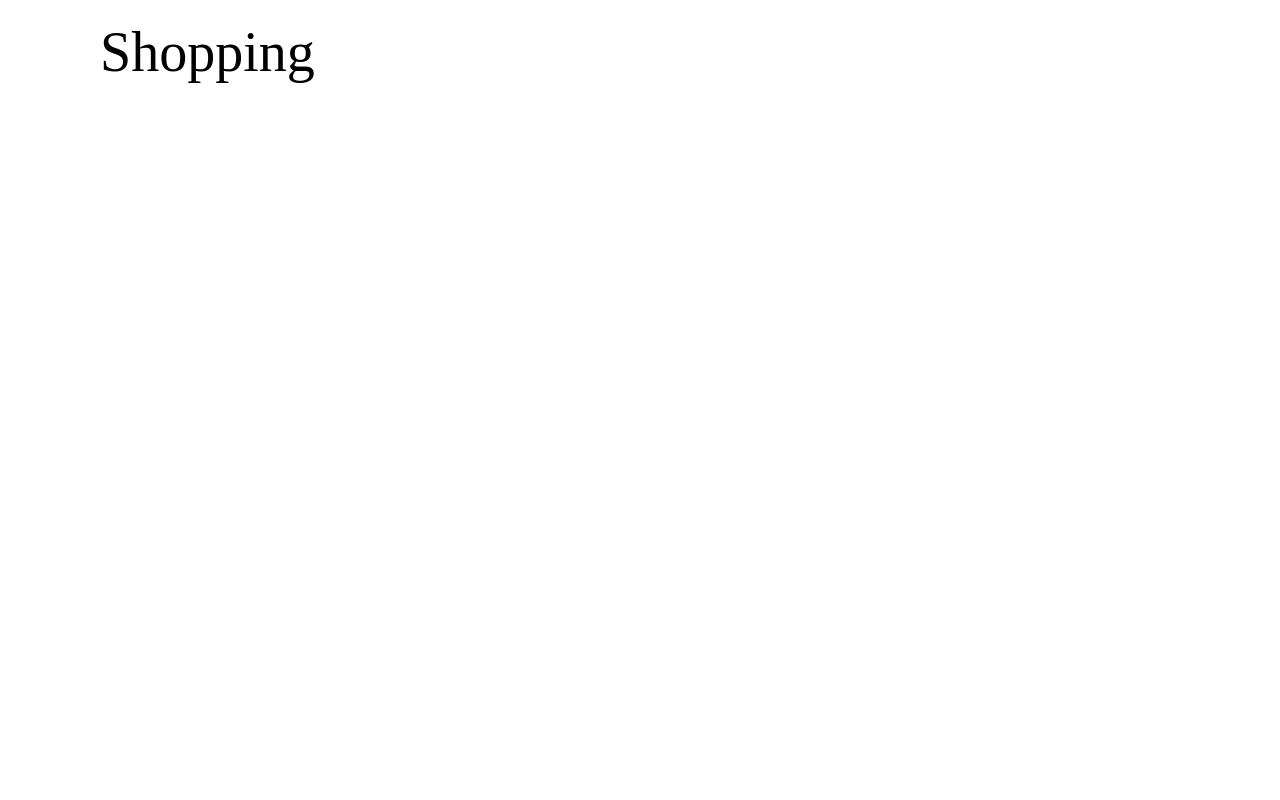
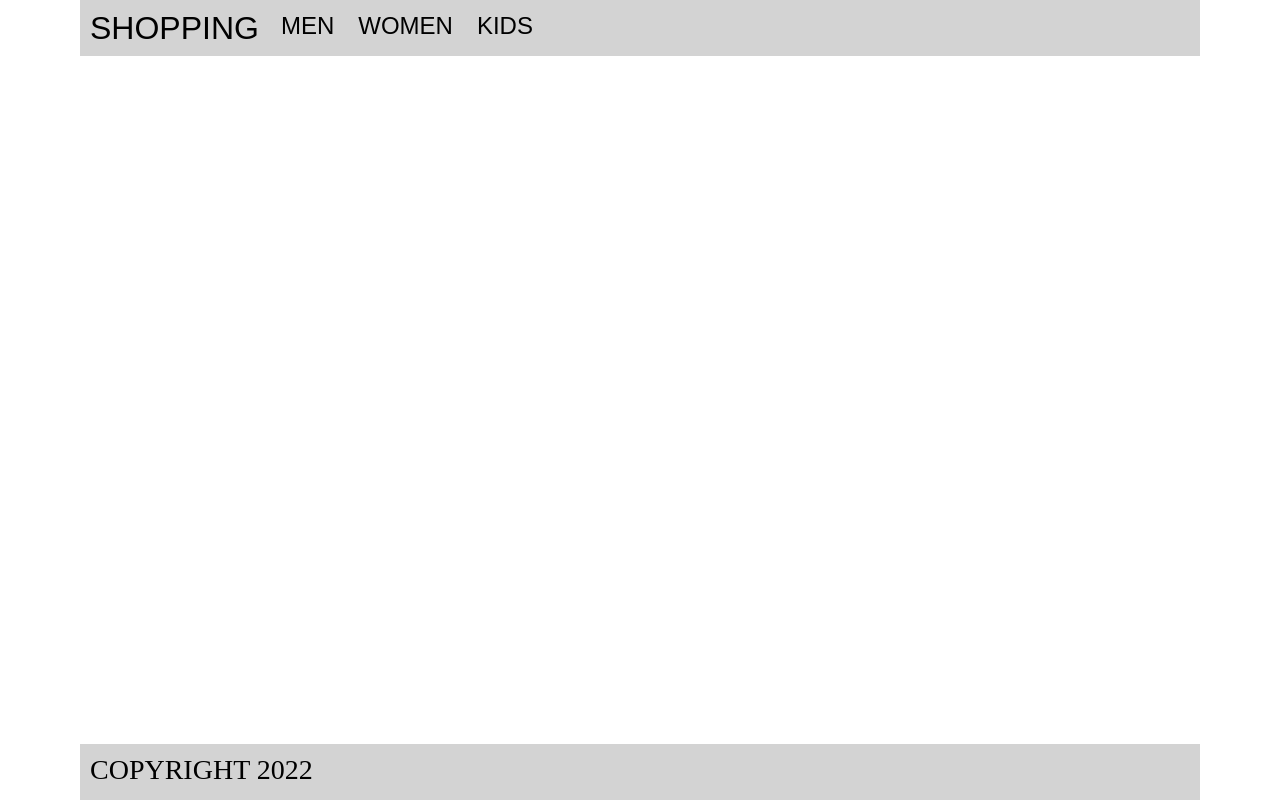
Before and after one commit to ctdc0208/shopping, a React (Create React App) app: page / in a window 1280 px wide. Built offline with nearby package versions, Linux system fonts and the light colour scheme.

Commit message:
add some header buttons

```diff
--- /dev/null
+++ b/src/App.css
@@ -0,0 +1,19 @@
+.app {
+    max-width: 70rem;
+    width: 100%;
+    margin-left: auto;
+    margin-right: auto;
+    height: 100%;
+}
+
+button {
+    background-color: Transparent;
+    background-repeat: no-repeat;
+    border: none;
+    overflow: hidden;
+    outline: none;
+}
+
+button:hover {
+    cursor: pointer;
+}
--- a/src/App.js
+++ b/src/App.js
@@ -1,9 +1,12 @@
+import "./App.css"
 import Header from "./UI/Header";
+import Footer from "./UI/Footer";
 
 function App() {
   return (
-    <div>
+    <div className="app">
       <Header />
+      <Footer />
     </div>
   );
 }
--- a/src/UI/Header.js
+++ b/src/UI/Header.js
@@ -5,8 +5,13 @@ class Header extends React.Component {
     render() {
         return (
             <div className="header-container">
-                <div className="header">
-                    Shopping
+                <button className="header">
+                    SHOPPING
+                </button>
+                <div>
+                    <button className="categories">MEN</button>
+                    <button className="categories">WOMEN</button>
+                    <button className="categories">KIDS</button>
                 </div>
             </div>
         )
--- a/src/UI/Ui.css
+++ b/src/UI/Ui.css
@@ -1,15 +1,61 @@
 .header-container {
-    max-width: 70rem;
+    display: flex;
     width: 100%;
     margin-left: auto;
     margin-right: auto;
     height: 100%;
-    height: 7rem;
+    height: 3.5rem;
+    background-color: lightgray;
 }
 
 .header {
     display: flex;
     justify-content: flex-start;
-    font-size: 3.5rem;
-    padding: 1.25rem;
+    font-size: 2rem;
+    padding: 0.625rem;
 }
+
+.categories {
+    display: inline-block;
+    position: relative;
+    font-size: 1.5rem;
+    padding: 0.75rem 0.75rem 0.25rem 0.75rem;
+}
+
+.categories:after {
+    content: '';
+    position: absolute;
+    width: 100%;
+    transform: scaleX(0);
+    height: 2px;
+    bottom: 0;
+    left: 0;
+    background-color: #0087ca;
+    transform-origin: bottom right;
+    transition: transform 0.25s ease-out;
+}
+
+.categories:hover:after {
+    transform: scaleX(1);
+    transform-origin: bottom left;
+}
+
+.footer-container {
+    position: absolute;
+    max-width: 70rem;
+    bottom: 0;
+    width: 100%;
+    margin-left: auto;
+    margin-right: auto;
+    height: 100%;
+    height: 3.5rem;
+    background-color: lightgray;
+}
+
+.footer {
+    display: flex;
+    justify-content: flex-start;
+    font-size: 1.75rem;
+    padding: 0.625rem;
+    background-color: lightgray;
+}
```
